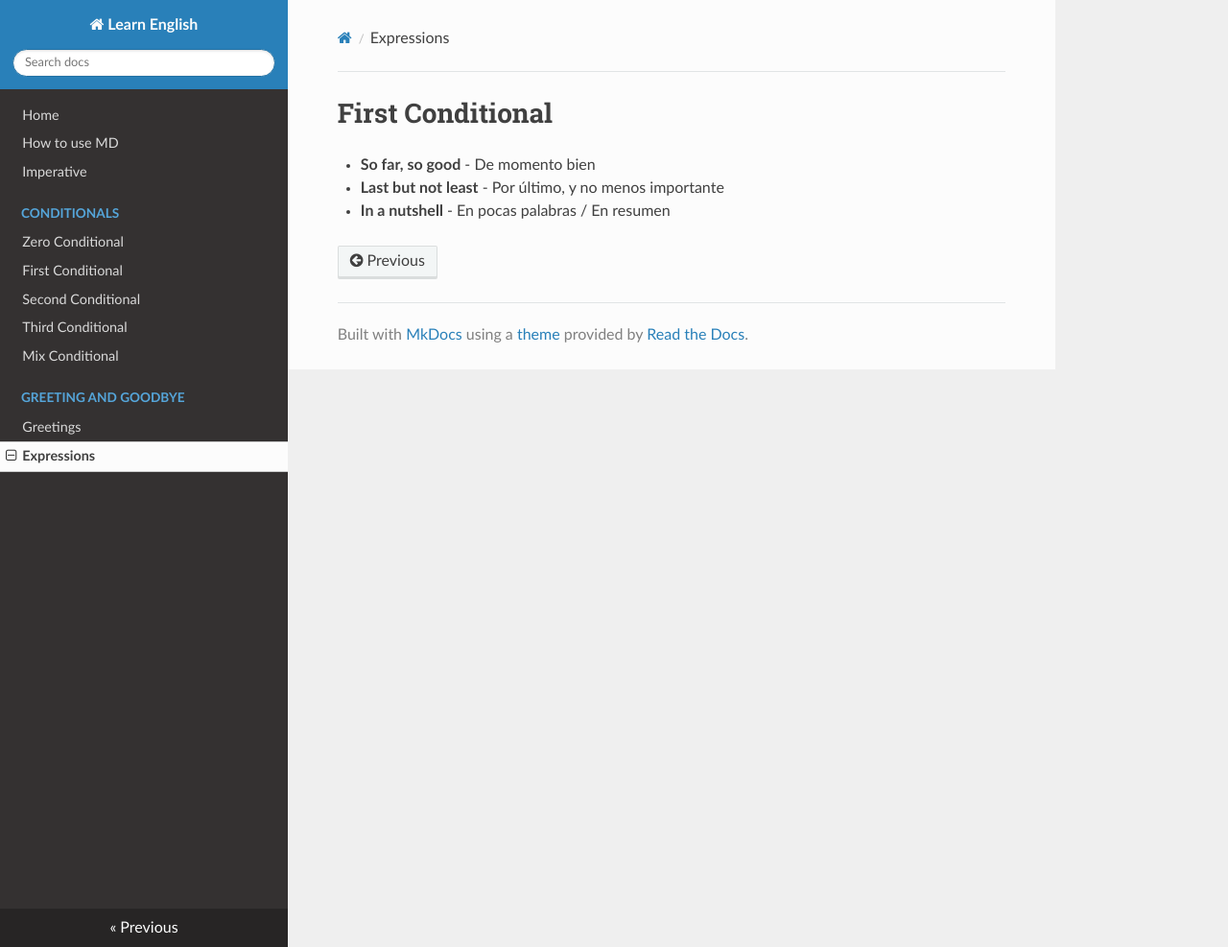
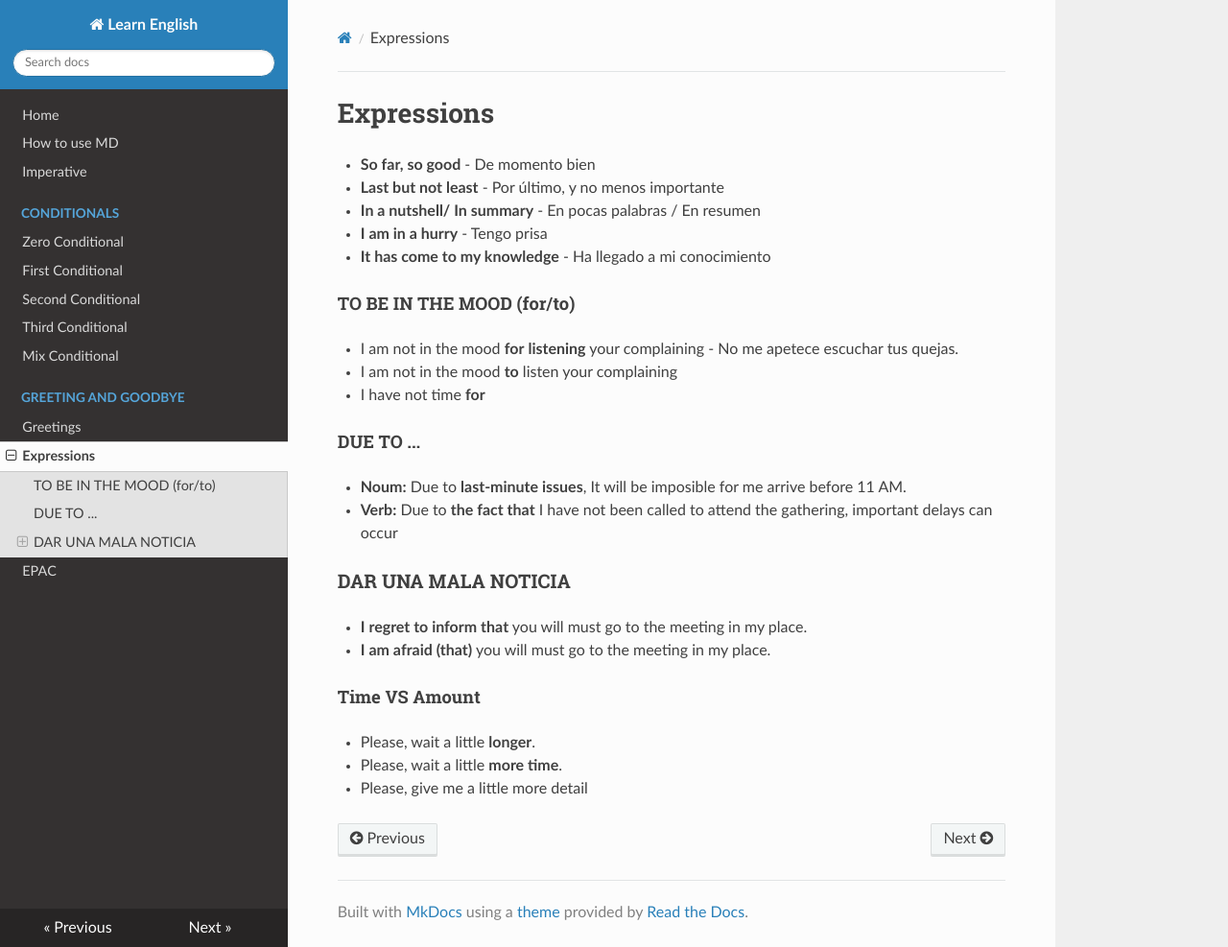
Before and after one commit to DelgadoTrueba/LearnEnglish, an MkDocs documentation site: the page built from docs/expressions/expressions.md, in a window 1280 px wide and 987 px high. Shown: the whole window at 96% size. Built offline with MkDocs 1.6.1, drawn with Linux system fonts in a browser that asks for light colours; nearby versions of some CDN libraries.

Commit message:
12/12/2019

```diff
--- a/docs/expressions/expressions.md
+++ b/docs/expressions/expressions.md
@@ -1,5 +1,25 @@
-# First Conditional
+# Expressions
 
 - **So far, so good** - De momento bien
 - **Last but not least** - Por último, y no menos importante
-- **In a nutshell** - En pocas palabras / En resumen
+- **In a nutshell/ In summary** - En pocas palabras / En resumen
+- **I am in a hurry** - Tengo prisa
+- **It has come to my knowledge** - Ha llegado a mi conocimiento
+
+#### TO BE IN THE MOOD (for/to)
+- I am not in the mood **for** **listening** your complaining - No me apetece escuchar tus quejas.
+- I am not in the mood **to** listen your complaining
+- I have not time **for**
+
+#### DUE TO ...
+- **Noum:** Due to **last-minute issues**, It will be imposible for me arrive before 11 AM.
+- **Verb:** Due to **the fact that** I have not been called to attend the gathering, important delays can occur
+
+### DAR UNA MALA NOTICIA
+- **I regret to inform that** you will must go to the meeting in my place.
+- **I am afraid (that)** you will must go to the meeting in my place.
+
+#### Time VS Amount
+- Please, wait a little **longer**.
+- Please, wait a little **more time**.
+- Please, give me a little more detail
--- a/mkdocs.yml
+++ b/mkdocs.yml
@@ -12,4 +12,5 @@ nav:
     - "Greeting and Goodbye":
         "Greetings":          greeting&goodbye/greetings.md
     - Expressions:            expressions/expressions.md
+    - EPAC:                   epac/vocabulary.md
 theme: readthedocs
```
Also changed, not shown: docs/epac/vocabulary.md (added, +40 -0 lines).
